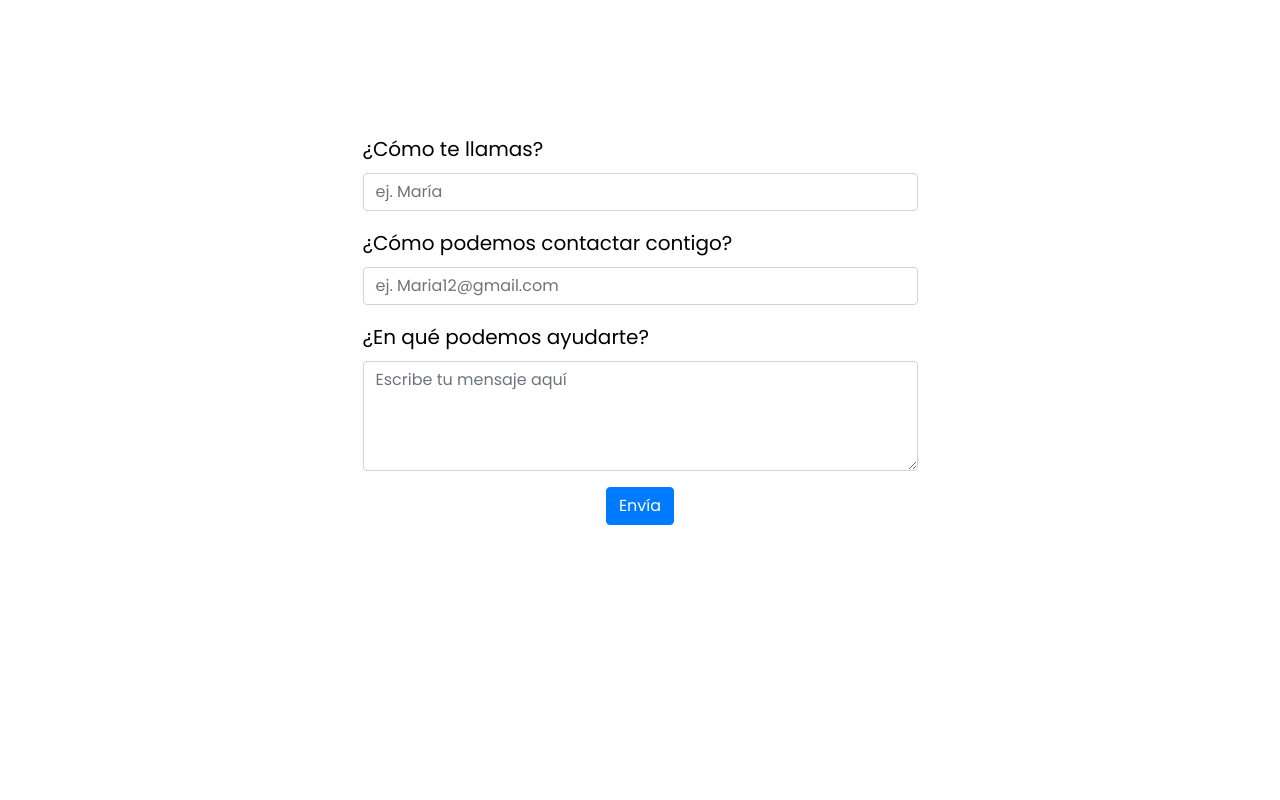
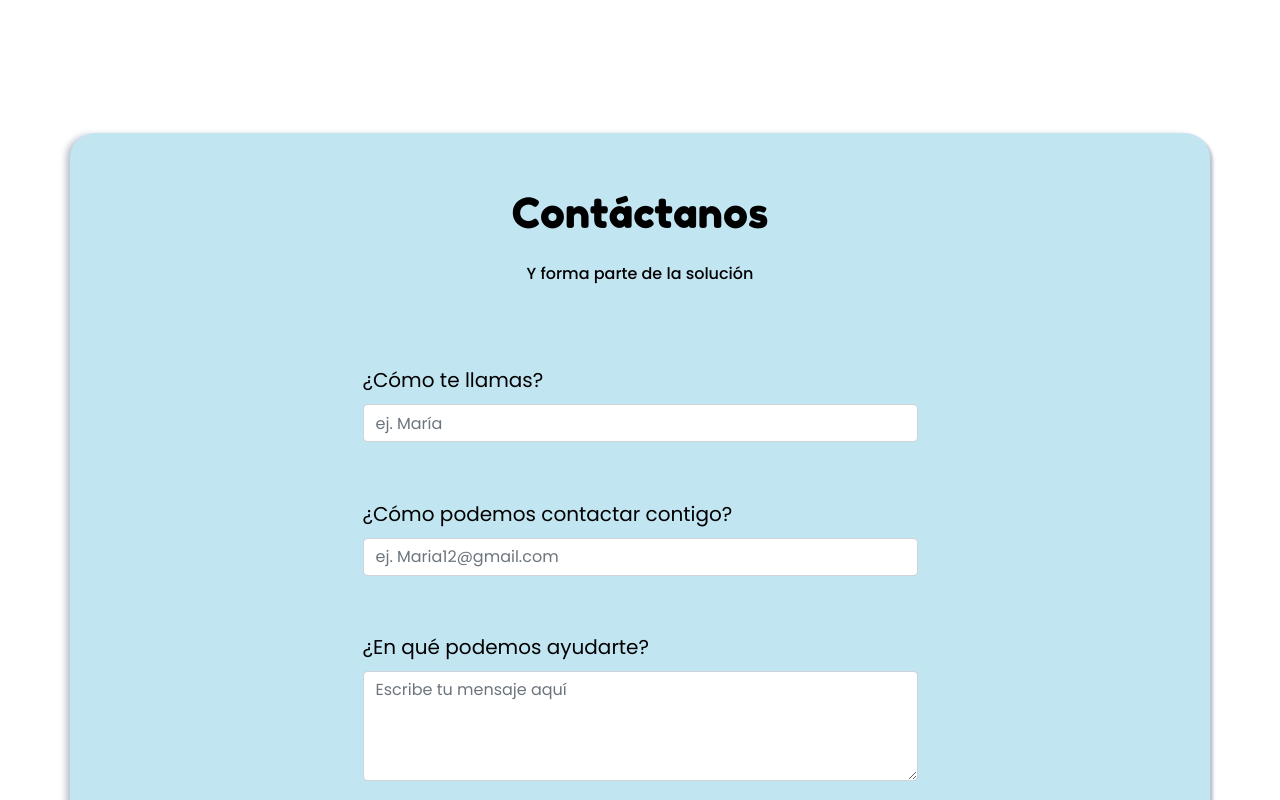
Before and after one commit to joannaWebDev/psicologxs-de-calle, a React (Create React App) app in the folder client/: page /psicologxs-de-calle/ in a window 1280 px wide. Shown: the part 3360-4160 px from the top of the page. Built offline with nearby package versions, Linux system fonts and the light colour scheme.

Commit message:
Homepage form completed

```diff
--- a/client/src/components/Form/MainForm.css
+++ b/client/src/components/Form/MainForm.css
@@ -2,7 +2,27 @@
     display: flex;
     flex-direction: column;
     align-items: center;
+    background-color: #C2E5F2;
+    padding-bottom: 5%;
+    border-radius: 25px;
+    box-shadow: 3px 3px 3px  rgba(171, 180, 192, 0.8), -6px 0 6px -2px rgba(171, 180, 192, 0.8);
+
 }
 .formInput{
     width: 50%;
 }
+
+.formHeader{
+    display: flex;
+    flex-direction: column;
+    align-items: center;
+    margin: 5%;
+
+}
+.marginTitle{
+    margin-bottom: 10%;
+}
+
+.marginInput{
+    margin-bottom: 5%;
+}
--- a/client/src/components/Form/MainForm.js
+++ b/client/src/components/Form/MainForm.js
@@ -7,15 +7,19 @@ import './MainForm.css';
 const MainForm = () => {
     return (
         <Form className = "container centerForm">
-            <Form.Group controlId="formName" className="formInput" >
+            <div className ="formHeader">
+                <h1 className="marginTitle">Contáctanos</h1>
+                <h4 className="marginTitle">Y forma parte de la solución</h4>
+            </div>
+            <Form.Group controlId="formName" className="formInput marginInput" >
                 <Form.Label > ¿Cómo te llamas? </Form.Label>
                     <Form.Control type="text" placeholder="ej. María" />
             </Form.Group>
-            <Form.Group controlId="formEmail" className="formInput">
+            <Form.Group controlId="formEmail" className="formInput marginInput">
                 <Form.Label> ¿Cómo podemos contactar contigo? </Form.Label>
                     <Form.Control type="email" placeholder="ej. Maria12@gmail.com" />
             </Form.Group>
-            <Form.Group controlId="formComment" className="formInput">
+            <Form.Group controlId="formComment" className="formInput marginInput">
                 <Form.Label> ¿En qué podemos ayudarte?</Form.Label>
                     <Form.Control as="textarea" rows="4" placeholder="Escribe tu mensaje aquí" />
             </Form.Group>
```
